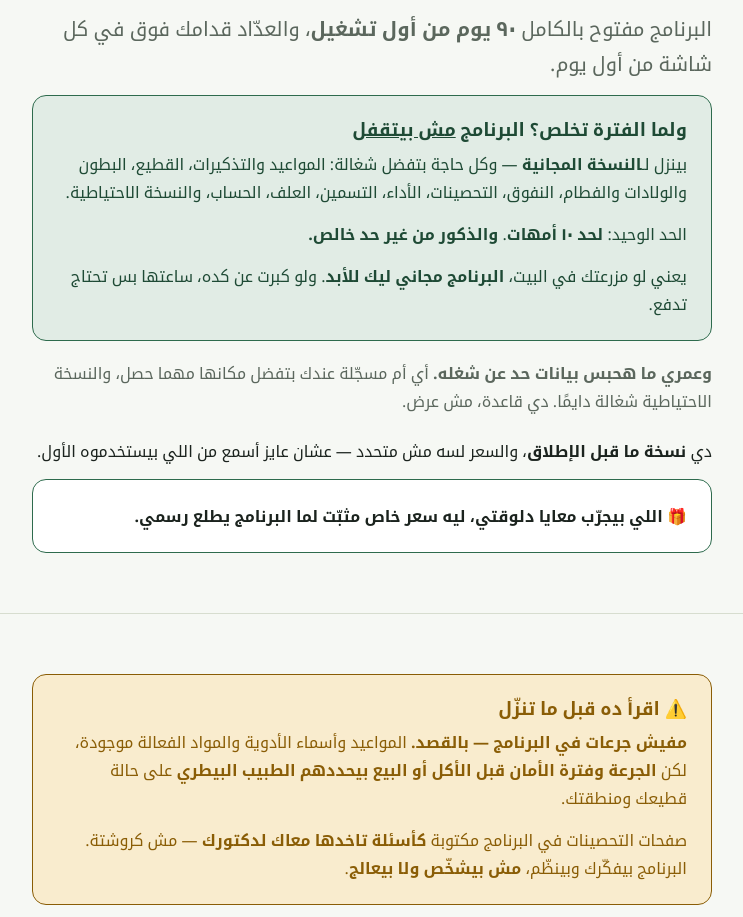
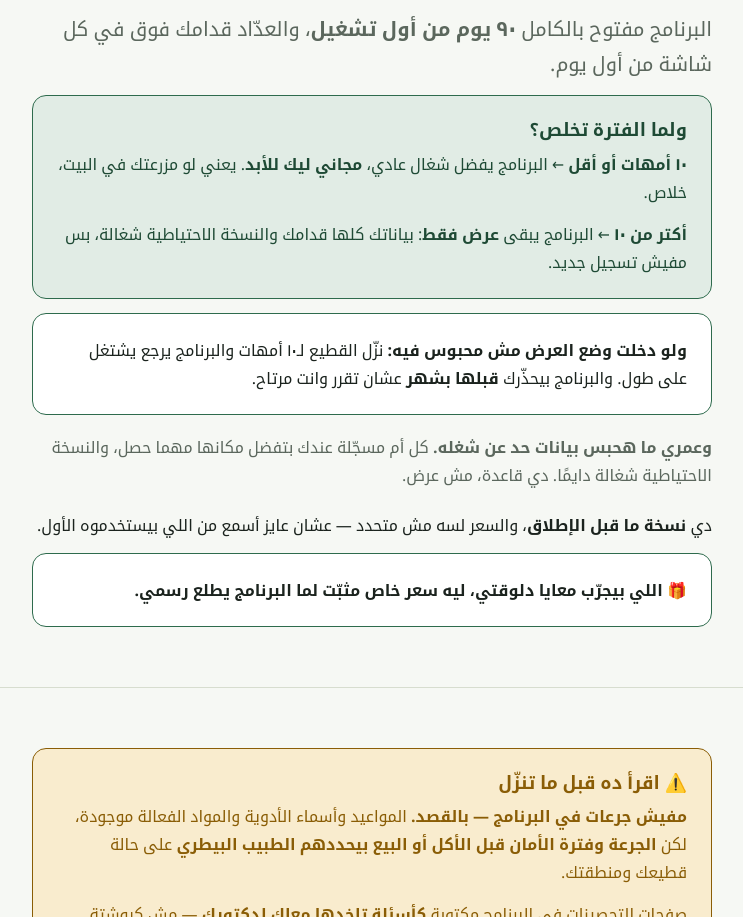
Before and after one commit to engsherifelzeer-lab/rabbit-farm-releases, a plain HTML site: page index.html in a window 1280 px wide. Shown: the part 4355-5272 px from the top of the page, without its empty margins (268-1011 px from the left). Drawn offline with Linux system fonts and the light colour scheme.

Commit message:
Site: state the view-only rule and the way out of it

```diff
--- a/index.html
+++ b/index.html
@@ -347,22 +347,20 @@ footer a{font-weight:700}
       البرنامج مفتوح بالكامل <b>٩٠ يوم من أول تشغيل</b>، والعدّاد قدامك فوق في كل شاشة من أول يوم.
     </p>
     <div class="box good">
-      <h3>ولما الفترة تخلص؟ البرنامج <u>مش بيتقفل</u></h3>
-      <p>
-        بينزل لـ<b>النسخة المجانية</b> — وكل حاجة بتفضل شغالة:
-        المواعيد والتذكيرات، القطيع، البطون والولادات والفطام، النفوق، التحصينات،
-        الأداء، التسمين، العلف، الحساب، والنسخة الاحتياطية.
-      </p>
-      <p>
-        الحد الوحيد: <b>لحد ١٠ أمهات</b>. <b>والذكور من غير حد خالص.</b>
-      </p>
+      <h3>ولما الفترة تخلص؟</h3>
+      <p><b>١٠ أمهات أو أقل</b> ← البرنامج يفضل شغال عادي، <b>مجاني ليك للأبد</b>.
+        يعني لو مزرعتك في البيت، خلاص.</p>
+      <p style="margin:0"><b>أكتر من ١٠</b> ← البرنامج يبقى <b>عرض فقط</b>: بياناتك كلها قدامك
+        والنسخة الاحتياطية شغالة، بس مفيش تسجيل جديد.</p>
+    </div>
+    <div class="box" style="border-color:var(--accent); margin-top:14px">
       <p style="margin:0">
-        يعني لو مزرعتك في البيت، <b>البرنامج مجاني ليك للأبد</b>.
-        ولو كبرت عن كده، ساعتها بس تحتاج تدفع.
+        <b>ولو دخلت وضع العرض مش محبوس فيه:</b> نزّل القطيع لـ١٠ أمهات
+        والبرنامج يرجع يشتغل على طول. والبرنامج بيحذّرك <b>قبلها بشهر</b> عشان تقرر وانت مرتاح.
       </p>
     </div>
     <p style="margin-top:18px; color:var(--ink-2)">
-      <b>وعمري ما هحبس بيانات حد عن شغله.</b> أي أم مسجّلة عندك بتفضل مكانها مهما حصل،
+      <b>وعمري ما هحبس بيانات حد عن شغله.</b> كل أم مسجّلة عندك بتفضل مكانها مهما حصل،
       والنسخة الاحتياطية شغالة دايمًا. دي قاعدة، مش عرض.
     </p>
     <p style="margin-top:22px">
```
